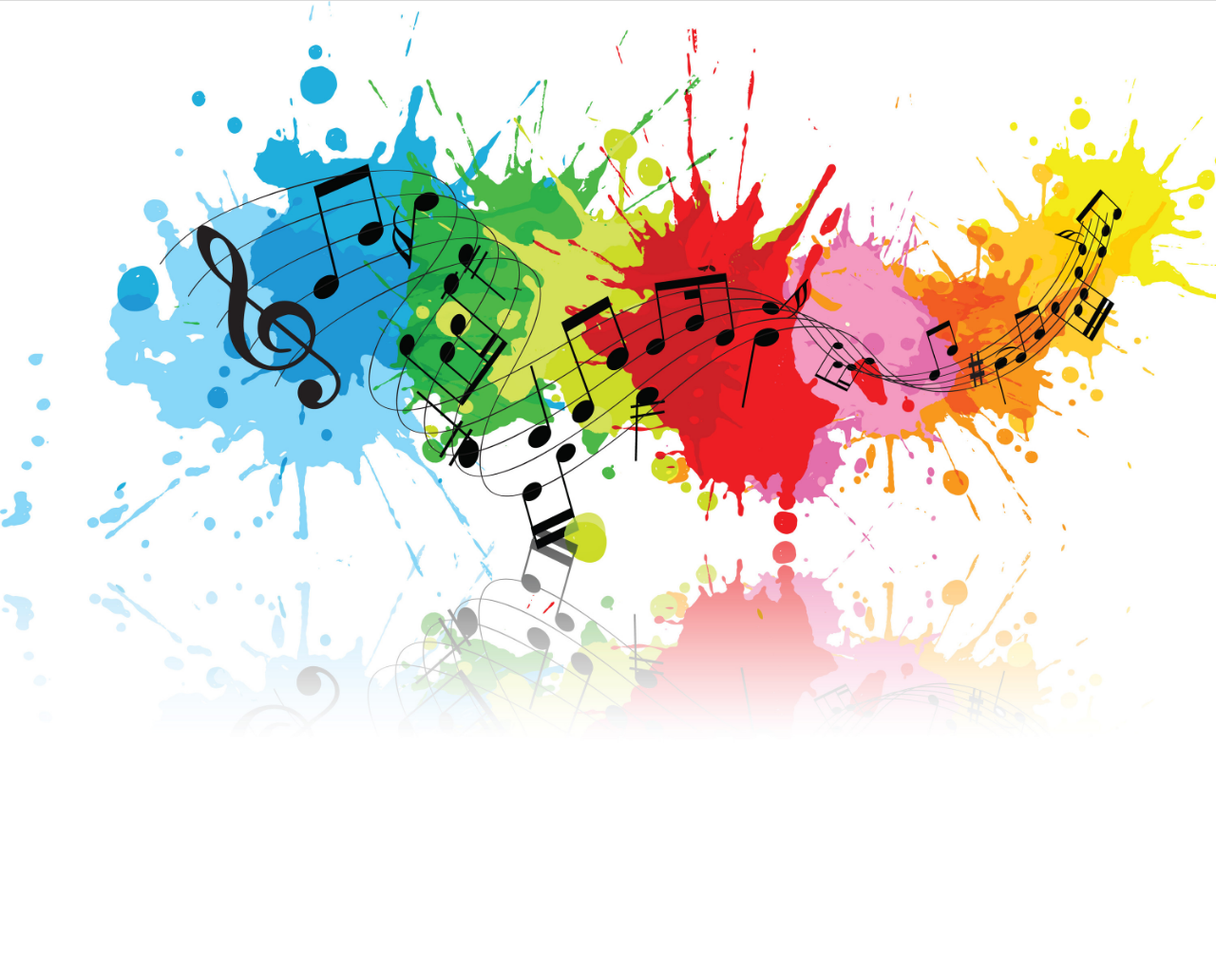
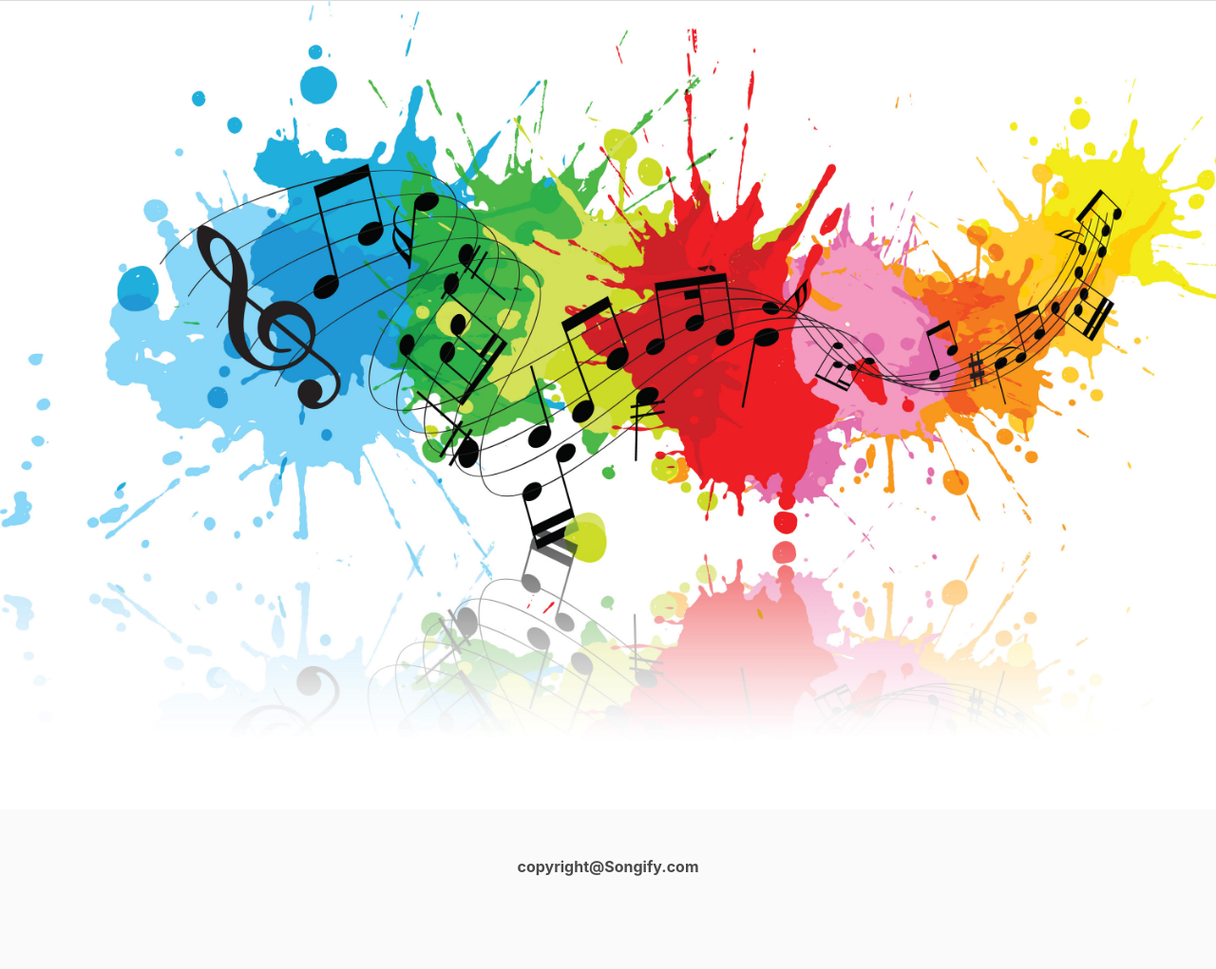
Before and after one commit to vikezme/Projectone, a plain HTML site: page project.html in a window 1280 px wide. Shown: the part 351-1372 px from the top of the page at 95% size. Before the commit the page ends 1204 px from the top, so only its background shows below. Drawn offline with nearby package versions, Linux system fonts and the light colour scheme.

Commit message:
adding file

```diff
--- a/project.html
+++ b/project.html
@@ -30,6 +30,12 @@
                         <figure class="image is-640x360">
                       <img src="musicimage.jpg" alt="Music Image">
                     </figure>
+
+                  <footer class="footer">
+                <div class="is-family-primary has-text-weight-bold has-text-centered">
+              <p>copyright@Songify.com </p>
+            </div>
+          </footer>
       </div>
   </body>
 </html>
```
Lines whose indentation alone changed are shown as unchanged.
